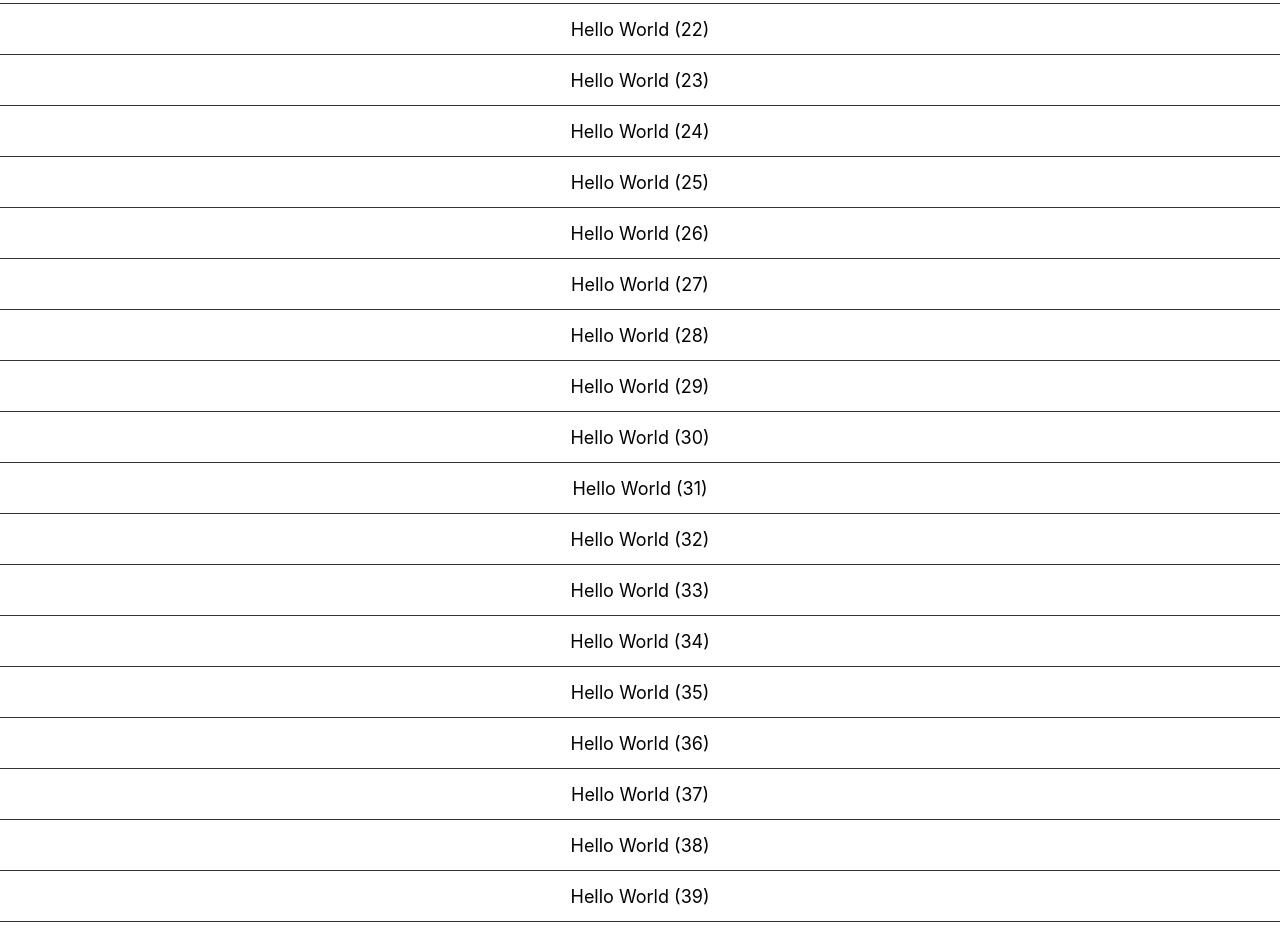
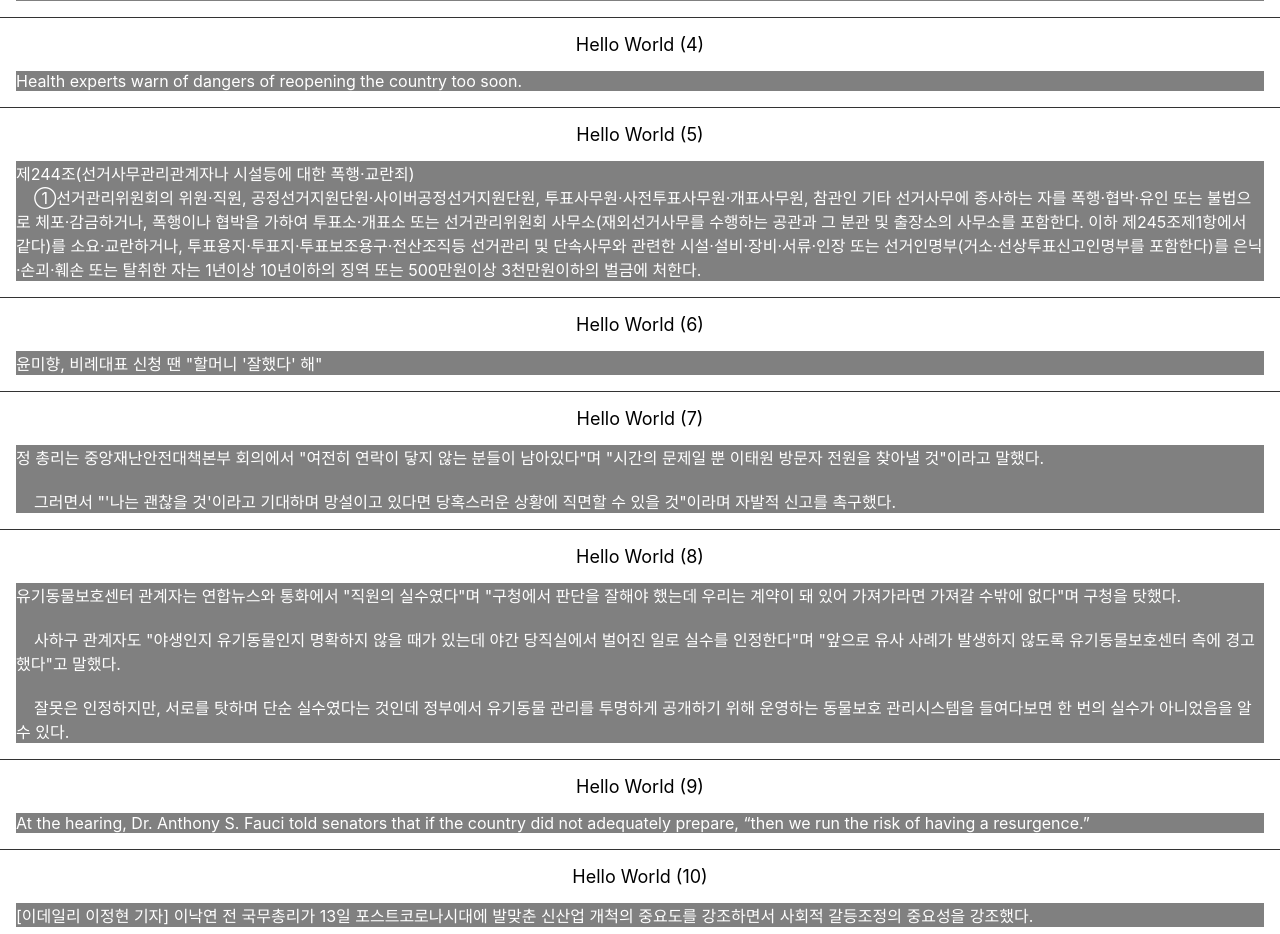
Before and after one commit to SilverMagnolia/react-virtualized-scroll-view, a React (Create React App) app: page / in a window 1280 px wide. Shown: the part 1118-2052 px from the top of the page. Built offline with nearby package versions, Linux system fonts and the light colour scheme.

Commit message:
Added 'dynamic height with text'

```diff
--- a/src/HelloWorldList.js
+++ b/src/HelloWorldList.js
@@ -2,13 +2,15 @@ import React, {forwardRef} from 'react';
 import VirtualizedScroller from './VirtualizedScroller';
 import {makeStyles} from '@material-ui/core';
 import { useHistory } from 'react-router-dom';
+import {testStringArr} from './TestData';
 
 const items = (() => {
-    const numOfArr = 500;
+    const numOfArr = 1000;
     const dataSource = new Array(numOfArr);
     for (let i = 0; i < numOfArr; i++) {
         dataSource[i] = {
             title: `Hello World (${i})`,
+            desc: testStringArr[Math.floor(Math.random() * testStringArr.length)],
             index: i,
         };
     }
@@ -29,13 +31,24 @@ const useCellStyels = makeStyles({
         borderBottom: '1px solid #333',
         color: 'black',
         fontSize: 18,
-        minHeight: 50,
+        padding: 16,
 
         display: 'flex',
         flexDirection: 'column',
         justifyContent: 'center',
         alignItems: 'center'
     },
+    desc: {
+        marginTop: 16,
+        width: '100%',
+        backgroundColor: 'gray',
+        color: 'white',
+        fontSize: '1rem',
+
+        whiteSpace: 'pre-wrap',
+        wordBreak: 'break-word',
+        overflowWrap: "break-word"
+    }
 });
 
 const Cell = forwardRef(function (props, ref) {
@@ -49,6 +62,9 @@ const Cell = forwardRef(function (props, ref) {
             onClick={() => history.push(`/hello-world/${descriptor.index}`)}
         >
             {descriptor.title}
+            <div className={classes.desc}>
+                {descriptor.desc}
+            </div>
         </div>
     );
 });
--- /dev/null
+++ b/src/TestData.js
@@ -0,0 +1,64 @@
+
+
+export const testStringArr = [
+    'At the hearing, Dr. Anthony S. Fauci told senators that if the country did not adequately prepare, “then we run the risk of having a resurgence.”',
+
+    'Health experts warn of dangers of reopening the country too soon.',
+
+    'Two of the federal government’s top health officials painted a grim picture of the months ahead on Tuesday, warning a Senate committee that the coronavirus pandemic was far from contained, just a day after President Trump declared that “we have met the moment and we have prevailed.”',
+
+    `The officials — Dr. Anthony S. Fauci, the nation’s top infectious disease expert, and Dr. Robert R. Redfield, the director of the Centers for Disease Control and Prevention — predicted dire consequences if the nation reopened its economy too soon, noting that the United States still lacked critical testing capacity and the ability to trace the contacts of those infected.`,
+
+    `The comments appeared to rattle the markets, driving the S&P 500 down as investors weighed the potential of a second wave of infections against Mr. Trump’s promises that the economy would bounce back once stay-at-home restrictions were lifted. Worrisome reports of spikes in infections in countries like China, South Korea and Germany, where lockdowns had been lifted, seemed to confirm the American officials’ fears.`,
+
+    `Judge Hesitates to Accept Justice Dept. Move to Drop Flynn Charge`,
+
+    `(서울=연합뉴스) 설승은 기자 = 정세균 국무총리는 13일 이태원 유흥업소 일대 방문자 코로나19(신종 코로나바이러스 감염증) 전수조사와 관련, "이번 주 안에 모든 방문자를 찾아내 진단검사를 실시하는 것이 목표"라고 밝혔다.`,
+
+    `정 총리는 중앙재난안전대책본부 회의에서 "여전히 연락이 닿지 않는 분들이 남아있다"며 "시간의 문제일 뿐 이태원 방문자 전원을 찾아낼 것"이라고 말했다.
+
+    그러면서 "'나는 괜찮을 것'이라고 기대하며 망설이고 있다면 당혹스러운 상황에 직면할 수 있을 것"이라며 자발적 신고를 촉구했다.`,
+
+    `수원고법 행정1부(이광만 부장판사)는 13일 삼성전자가 고용부 중부지방고용노동청 경기지청장 등을 상대로 낸 정보부분공개결정 취소소송에서 원심과 같이 원고 일부 승소 판결을 내렸다.
+
+    항소심 재판부는 "이 사건 쟁점 정보는 공정·설비의 배치 정보, 생산능력과 생산량 변경 추이, 공정 자동화 정도 등을 유추할 수 있는 내용을 담고 있다"면서 "공개될 경우 원고의 정당한 이익을 현저히 해칠 우려가 있다고 인정된다"고 판시했다.
+
+    이는 지난해 8월 1심 재판부의 판단과도 같다.
+
+    이번 소송은 삼성 계열사 공장에서 근무한 뒤 백혈병이나 림프암 등에 걸린 근로자와 유족이 산업재해를 입증하는 데 활용하고자 작업환경보고서를 요구하면서 지난해 초 시작됐다.
+
+    작업환경보고서는 사업주가 작업장 내 유해물질(총 190종)에 대한 노동자의 노출 정도를 측정하고 평가해 그 결과를 기재한 것이다. 이 보고서는 6개월마다 지방고용노동관서에 제출한다.
+
+    고용부는 이에 관해 공개결정을 내렸지만, 삼성 측은 작업환경보고서 관련 정보가 막대한 연구개발과 투자의 산물인 반도체 공정의 핵심으로, 중대한 경영상·영업상 비밀에 해당한다며 고용부의 결정을 취소해달라고 소송을 제기한 바 있다.`,
+
+    `윤미향, 비례대표 신청 땐 "할머니 '잘했다' 해"`,
+
+    `유기동물보호센터 관계자는 연합뉴스와 통화에서 "직원의 실수였다"며 "구청에서 판단을 잘해야 했는데 우리는 계약이 돼 있어 가져가라면 가져갈 수밖에 없다"며 구청을 탓했다.
+
+    사하구 관계자도 "야생인지 유기동물인지 명확하지 않을 때가 있는데 야간 당직실에서 벌어진 일로 실수를 인정한다"며 "앞으로 유사 사례가 발생하지 않도록 유기동물보호센터 측에 경고했다"고 말했다.
+
+    잘못은 인정하지만, 서로를 탓하며 단순 실수였다는 것인데 정부에서 유기동물 관리를 투명하게 공개하기 위해 운영하는 동물보호 관리시스템을 들여다보면 한 번의 실수가 아니었음을 알 수 있다.`,
+
+    `지난 11일 국회의원회관에서 민경욱 미래통합당 의원(인천 연수을)이 주도하는 '4.15 총선 의혹 진상규명과 국민주권회복대회'가 열렸습니다.
+
+    "세상을 발칵 뒤집을 증거가 있다"라고 주장했던 민 의원은 이 자리에서 기표 되지 않은 비례대표 투표용지를 공개했습니다. 민 의원은 투표용지를 내밀며 '투표 조작의 증거'라고 주장했습니다.
+
+    선관위는 "대회 참석자(민경욱 의원)는 투표관리관의 날인이 없고 일련번호지가 절취되지 않은 비례대표선거 투표용지가 무더기로 발견된 것이 부정선거의 근거라며 현장에서 이를 공개했다"라며 "해당 투표용지는 구리시선관위 청인이 날인된 비례대표선거 투표용지로, 선관위가 확인한 결과 구리시 수택2동 제2투표구 잔여투표용지 중 6매가 분실됐으며 분실 투표용지의 일련번호가 현장에서 제시된 투표용지와 일치한다"라고 밝혔습니다.
+
+    탈취된 투표용지, 누가?
+
+    경기 구리시선관위에 따르면 개표소에서 수택2동 제2투표소의 투표자수와 투표용지 교부수가 맞지 않아 잔여투표용지가 남았다고 합니다. 당시 구리시선관위는 이런 사실을 확인하고, 잔여투표용지 등 선거관계서류가 들어 있는 선거가방을 구리시 체육관 개표소 내 체력단련실에 임시 보관했습니다.
+
+    보관됐던 잔여투표용지가 민경욱 의원에 의해 공개되면서 구리시선관위는 '성명불상자'가 잔여투표용지 일부를 탈취한 것으로 추정한다고 밝혔습니다.
+
+    민경욱 의원이 공개한 투표용지가 분실된 잔여투표용지가 맞다면, 누군가 훔쳐서 민 의원에게 건넨 것으로 추정할 수 있습니다. 그렇다면 누가 훔쳤는지 수사를 통해 밝혀 내야 할 것입니다.`,
+
+    `제244조(선거사무관리관계자나 시설등에 대한 폭행·교란죄)
+    ①선거관리위원회의 위원·직원, 공정선거지원단원·사이버공정선거지원단원, 투표사무원·사전투표사무원·개표사무원, 참관인 기타 선거사무에 종사하는 자를 폭행·협박·유인 또는 불법으로 체포·감금하거나, 폭행이나 협박을 가하여 투표소·개표소 또는 선거관리위원회 사무소(재외선거사무를 수행하는 공관과 그 분관 및 출장소의 사무소를 포함한다. 이하 제245조제1항에서 같다)를 소요·교란하거나, 투표용지·투표지·투표보조용구·전산조직등 선거관리 및 단속사무와 관련한 시설·설비·장비·서류·인장 또는 선거인명부(거소·선상투표신고인명부를 포함한다)를 은닉·손괴·훼손 또는 탈취한 자는 1년이상 10년이하의 징역 또는 500만원이상 3천만원이하의 벌금에 처한다.`,
+
+    `민경욱 "내가 투표용지 일련번호를 불러줬다" `,
+
+    `민경욱 의원은 선관위가 밝힌 입장과 관련해 자신의 페이스북에 "선관위가 일련번호를 추적했다고요? 추적은 무슨 추적? 내가 친절하게 일련번호를 불러줬다"고 밝혔습니다.`,
+
+    `[이데일리 이정현 기자] 이낙연 전 국무총리가 13일 포스트코로나시대에 발맞춘 신산업 개척의 중요도를 강조하면서 사회적 갈등조정의 중요성을 강조했다.`
+]
--- a/src/VirtualizedScroller/index.js
+++ b/src/VirtualizedScroller/index.js
@@ -26,24 +26,45 @@ function Rect(x, y, width, height) {
     this.height = height;
 }
 
-function calcLayout(visibleRect, numOfItems, itemHeight) {
+const ESTIMATED_CELL_HEIGHT = 100;
+
+function calcLayout(visibleRect, numOfItems, itemHeightCache, windowHeight) {
+    const visibleRectY = visibleRect.y;
+    const visibleRectMaxY = visibleRect.y + visibleRect.height;
+    const invisibleRenderingHeight = windowHeight === null ? 300 : windowHeight / 2;
+
     const visibleCellIndices = [];
+
     let containerPaddingTop = 0;
     let containerPaddingBottom = 0;
 
+    // console.log('======================')
+    // console.info('🤡 visibleRect: ', `y: ${visibleRect.y}, maxY: ${visibleRect.y + visibleRect.height} `);
+
+    let curY = 0
+
     for (let i = 0; i < numOfItems; i++) {
-        const ithCellYPos = i * itemHeight;
+        const cellHeight = itemHeightCache[i] || ESTIMATED_CELL_HEIGHT;
+
+        const ithCellY = curY;
+        const ithCellMaxY = ithCellY + cellHeight;
+
+        // console.info('🤢', ithCellYPos);
+        // console.info('🦊', ithCellMaxY);
 
         if (
-            ithCellYPos <= (visibleRect.y + visibleRect.height)
-            && (ithCellYPos + itemHeight) >= visibleRect.y
+            ithCellY <= (visibleRectMaxY + invisibleRenderingHeight)
+            && ithCellMaxY >= (visibleRectY - invisibleRenderingHeight)
         ) {
+            // console.log(`${i}) height: ${cellHeight}`);
             visibleCellIndices.push(i);
         } else if (visibleCellIndices.length === 0) {
-            containerPaddingTop += itemHeight;
+            containerPaddingTop += cellHeight;
         } else {
-            containerPaddingBottom += itemHeight;
+            containerPaddingBottom += cellHeight;
         }
+
+        curY += cellHeight;
     }
 
     return {visibleCellIndices, containerPaddingTop, containerPaddingBottom};
@@ -52,13 +73,15 @@ function calcLayout(visibleRect, numOfItems, itemHeight) {
 export default function VirtualizedScroller(props) {
     const classes = useStyles(props);
     const {items, itemComponent} = props;
+    // const [itemHeightArr, setItemHeightArr] = useState(new Array(props.items.length));
     const [scrollState, setScrollState] = useState(null);
 
     const containerRef = useRef(null);
     const containerTopMargin = useRef(null);
     const itemRefs = useRef(new Array(props.items.length));
+    const itemHeightCache = useRef(new Array(props.items.length));
 
-    const contentHeight = props.items.length * 51;
+    // const contentHeight = props.items.length * 51;
     const ItemComponent = itemComponent;
 
     useEffect(() => {
@@ -87,7 +110,14 @@ export default function VirtualizedScroller(props) {
         visibleCellIndices,
         containerPaddingTop,
         containerPaddingBottom
-    } = calcLayout(visibleRect, props.items.length, 51);
+    } = calcLayout(
+        visibleRect,
+        props.items.length,
+        itemHeightCache.current,
+        scrollState === null ? null : scrollState.windowHeight
+    );
+
+    console.log(visibleCellIndices);
 
     return (
         <div
@@ -112,14 +142,20 @@ export default function VirtualizedScroller(props) {
             style={{
                 paddingTop: containerPaddingTop,
                 paddingBottom: containerPaddingBottom,
-                // height: contentHeight
             }}
         >
             {items.map((item, i) => {
                 if (visibleCellIndices.includes(i) === true) {
                     return (
                         <ItemComponent
-                            ref={(ref) => itemRefs.current[i] = ref}
+                            ref={(ref) => {
+                                if (ref === null) {
+                                    return;
+                                }
+
+                                itemRefs.current[i] = ref;
+                                itemHeightCache.current[i] = ref.clientHeight;
+                            }}
                             key={i}
                             descriptor={item}
                         />
```
